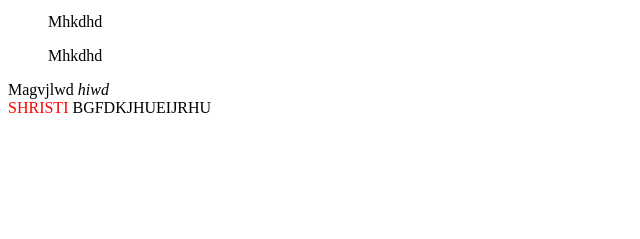
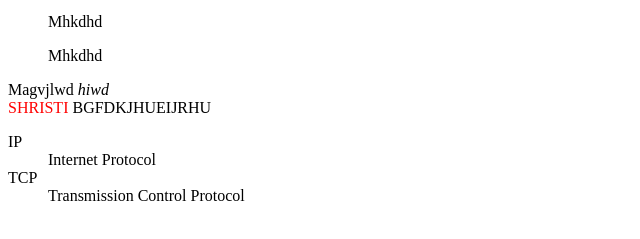
Before and after one commit to N01745928/CPAN-134, a plain HTML site: page Week1/week1.html in a window 1280 px wide. Shown: the part 217-456 px from the top of the page, without its empty margins (0-640 px from the left). Drawn offline with Linux system fonts and the light colour scheme.

Commit message:
Update code

```diff
--- a/Week1/week1.html
+++ b/Week1/week1.html
@@ -20,6 +20,12 @@
         <ul>Mhkdhd</ul>
 
         <p>Magvjlwd <i>hiwd</i>  <br>  <span>SHRISTI</span>  BGFDKJHUEIJRHU</p>
+        <dl>
+            <dt>IP</dt>
+            <dd>Internet Protocol</dd>
+            <dt>TCP</dt>
+            <dd>Transmission Control Protocol</dd>
+            </dl>
 
     </body>
     <style>
```
